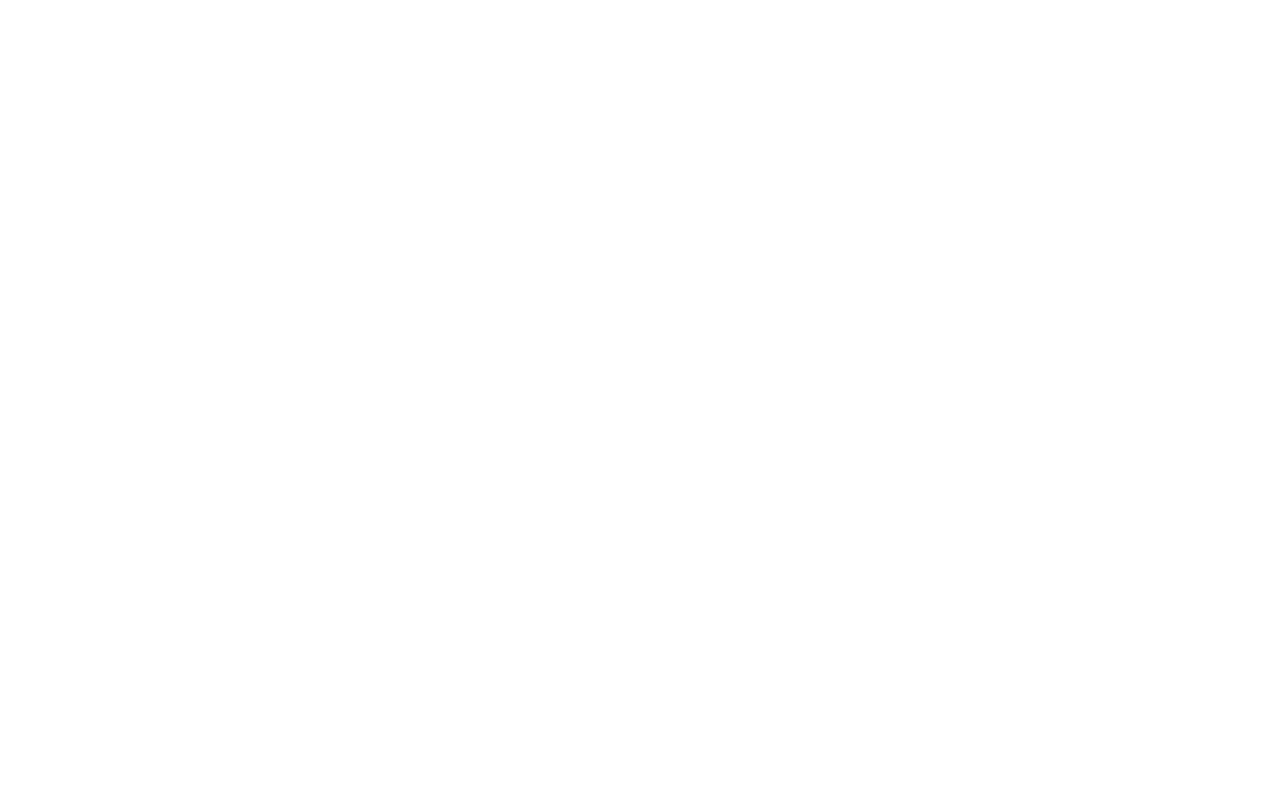
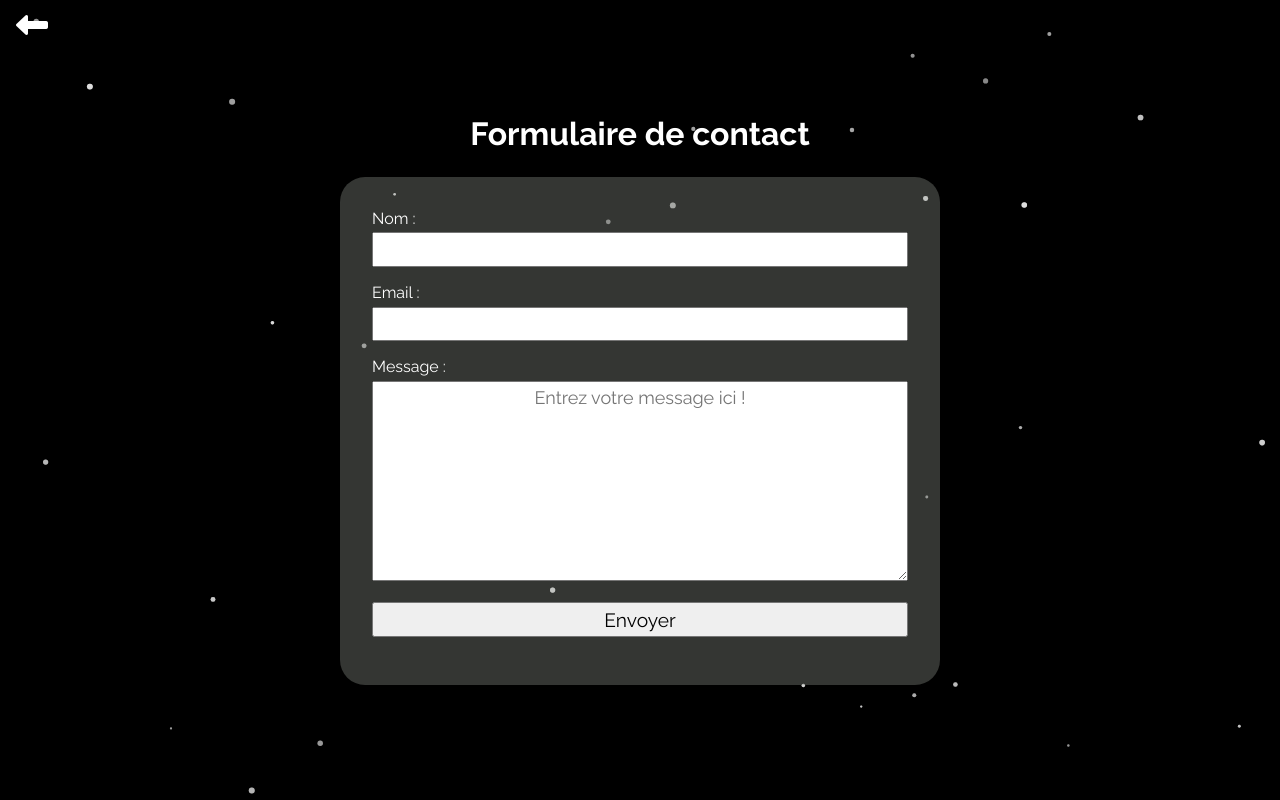
Before and after one commit to Tanguy1213/portfolio-tanguy, a React (Create React App) app: page /Contact in a window 1280 px wide. Before the commit this address had no page. Built offline with nearby package versions, Linux system fonts and the light colour scheme.

Commit message:
adding the contact page with form

```diff
--- a/src/Router.jsx
+++ b/src/Router.jsx
@@ -3,12 +3,14 @@
 
 //Pages
 import Home from "./pages/Home/Home";
+import Contact from "./pages/Contact/Contact";
 
 const Router = () => {
   return (
     <BrowserRouter>
       <Routes>
         <Route path="/" element={<Home />} />
+        <Route path="/Contact" element={<Contact />}/>
       </Routes>
     </BrowserRouter>
   );
--- a/src/components/ContactForm/ContactForm.jsx
+++ b/src/components/ContactForm/ContactForm.jsx
@@ -3,23 +3,21 @@
 
 function ContactForm() {
   return (
-    <div className="contact">
       <form name="contact" method="post" className="contactForm">
       <input type="hidden" name="form-name" value="contact" />
 
-            <label>Your Name:</label>
-            <input type="text" name="name" required="true"/>
+            <label>Nom :</label>
+            <input type="text" name="name" required={true}/>
 
-            <label>Your Email:</label>
-            <input type="email" name="email" required="true"/>
+            <label>Email :</label>
+            <input type="email" name="email" required={true}/>
 
-            <label>Message:</label>
-            <textarea name="message" required="true"></textarea>
+            <label>Message :</label>
+            <textarea name="message" required={true} placeholder="Entrez votre message ici !" ></textarea>
 
-            <button type="submit">Send</button>
+            <button type="submit">Envoyer</button>
 
         </form>
-    </div>
   );
 }
 
--- a/src/components/ContactForm/ContactForm.scss
+++ b/src/components/ContactForm/ContactForm.scss
@@ -1,21 +1,29 @@
-.contact{
-    max-width: 500px;
-    margin: 0 auto;
-}
-
 .contactForm{
+    width: 100%;
     display: flex;
     flex-direction: column;
     color :white;
-    padding: 1rem;
-
+    padding: 2rem;
     input,
     textarea,
     button{
         margin: 0.3rem 0 1rem 0;
         padding: 0.3rem;
     }
+    textarea{
+        height: 200px;
+        max-width: 100%;
+        font-size: 18px;
+        &::placeholder{
+            text-align: center;
+        }
+    }
+    input{
+        font-size: 18px;
+        font-weight: bold;
+    }
     button{
         font-size: 1.2rem;
+        cursor: pointer;
     }
 }
--- a/src/components/Header/Header.jsx
+++ b/src/components/Header/Header.jsx
@@ -72,7 +72,7 @@
             </NavLink>
           </li>
           <li>
-            <NavLink>
+            <NavLink to="/Contact">
               <h2>Contact</h2>
             </NavLink>
           </li>
--- /dev/null
+++ b/src/pages/Contact/Contact.jsx
@@ -0,0 +1,26 @@
+import "./Contact.scss";
+import Particles from "../../components/Particles";
+import ContactForm from "../../components/ContactForm/ContactForm";
+import { NavLink } from "react-router-dom";
+
+function Contact() {
+  return (
+    <div className="layout-contact">
+      <div className="goBack-link">
+        <NavLink to="/">
+          <i className="fa-solid fa-left-long fa-2xl"></i>
+        </NavLink>
+      </div>
+      <main className="contact-content">
+      <h1 className="form-title">Formulaire de contact</h1>
+        <section className="contact-section">
+
+          <ContactForm />
+        </section>
+      </main>
+      <Particles />
+    </div>
+  );
+}
+
+export default Contact;
--- /dev/null
+++ b/src/pages/Contact/Contact.scss
@@ -0,0 +1,35 @@
+.layout-contact{
+    height: 100vh;
+    display: flex;
+    justify-content: center;
+    align-items: center;
+    flex-direction: column;
+    position: relative;
+}
+
+.contact-content{
+    margin: 0;
+    padding: 0;
+    display: flex;
+    justify-content: center;
+    align-items: center;
+    flex-direction: column;
+    row-gap: 25px;
+    .form-title{
+        color: white;
+    }
+}
+.goBack-link{
+    position: absolute;
+    top: 1rem;
+    left: 1rem;
+    i{
+        color: white;
+    }
+}
+
+.contact-section{
+    width: 600px;
+    background: rgba(139, 146, 138, 0.371);
+    border-radius: 25px;
+}
--- a/src/pages/Home/Home.jsx
+++ b/src/pages/Home/Home.jsx
@@ -6,7 +6,6 @@
 import BtnDownload from "../../components/BtnDownload/BtnDownload";
 import Particles from "../../components/Particles";
 import Loader from "../../components/Loader/Loader";
-import ContactForm from "../../components/ContactForm/ContactForm";
 
 function Home() {
   const [isFlipped, setIsFlipped] = useState(false);
@@ -94,9 +93,7 @@
             </div>
             <div className="content1"></div>
           </section>
-          <section>
-            <ContactForm />
-          </section>
+
         </div>
         <a
           className="navigationAnchor"
```
